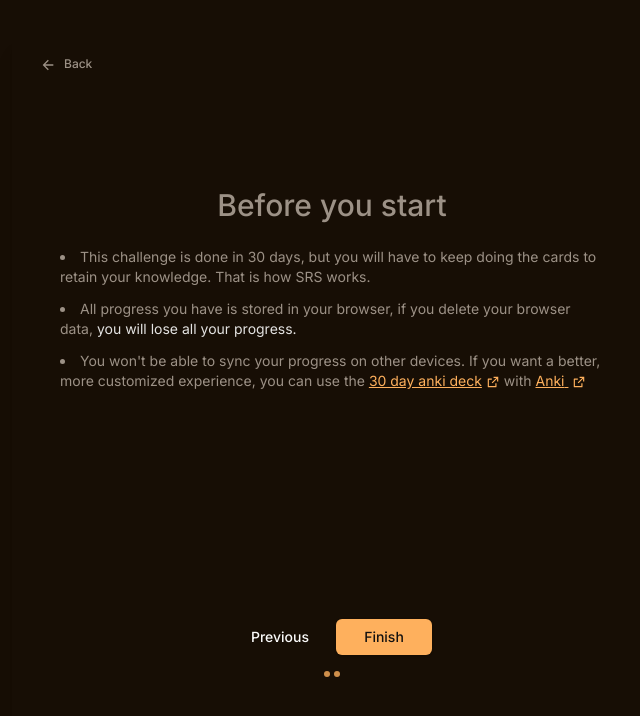
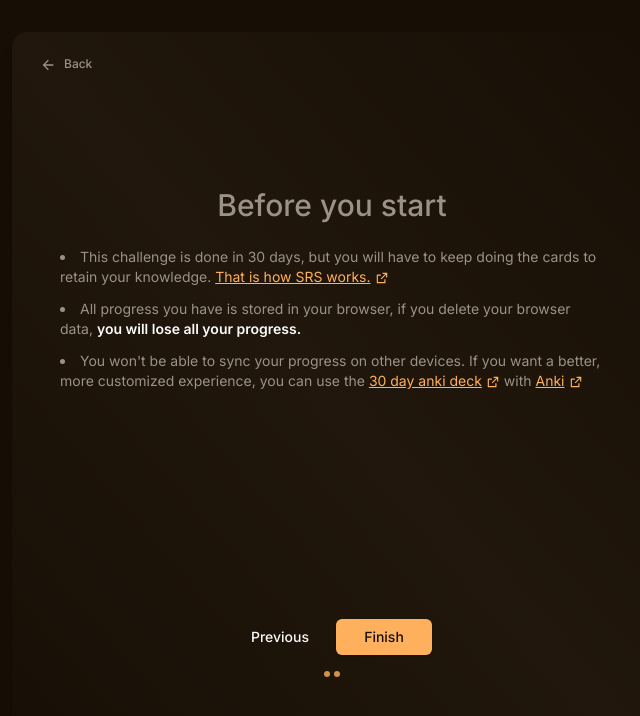
Before and after one commit to egegungordu/30-day-kanji, a Next.js app: page /app in a window 1280 px wide. Both pictures are taken after a click on the button "Next". Shown: the top 716 px of the page, without its empty margins (308-948 px from the left). Built offline with nearby package versions, Linux system fonts and the light colour scheme; what ts-fsrs would draw is missing.

Commit message:
refactor: move external link to ui folder

```diff
--- a/src/app/app/_components/srs-onboarding.tsx
+++ b/src/app/app/_components/srs-onboarding.tsx
@@ -8,6 +8,7 @@ import {
 } from "react-icons/ri";
 import { cn } from "@/lib/utils";
 import Link from "next/link";
+import ExternalLink from "@/components/ui/external-link";
 
 function OnboardPage1() {
   return (
@@ -22,7 +23,7 @@ function OnboardPage1() {
       <p className="bg-accent/50 text-accent-foreground/80 px-5 py-3 rounded-xl text-sm mt-6">
         <RiErrorWarningLine className="mr-2 inline-block" />
         <span className="font-bold">IMPORTANT:</span> Intended for people who
-        already can read japanese, but struggle with writing.
+        can already understand and read japanese, but struggle with writing.
       </p>
       <ul className="list-disc list-inside space-y-3 text-sm">
         <li className="mt-6 text-muted-foreground">
@@ -36,7 +37,7 @@ function OnboardPage1() {
           method.
         </li>
         <li className="mt-2  text-muted-foreground">
-          To get through all the kanji, you will need to see{" "}
+          To finish the challenge, you will need to see{" "}
           <span className="font-bold text-primary">72 new kanji</span> a day.
         </li>
       </ul>
@@ -53,37 +54,26 @@ function OnboardPage2() {
       <ul className="list-disc list-inside space-y-3 text-sm">
         <li className="mt-6 text-muted-foreground">
           This challenge is done in 30 days, but you will have to keep doing the
-          cards to retain your knowledge. That is how SRS works.
+          cards to retain your knowledge.{" "}
+          <ExternalLink href="https://ncase.me/remember/">
+            That is how SRS works.
+          </ExternalLink>
         </li>
         <li className="mt-2 text-muted-foreground">
           All progress you have is stored in your browser, if you delete your
           browser data,{" "}
-          <span className="text-foreground/90">
+          <span className="text-foreground font-semibold">
             you will lose all your progress.
           </span>
         </li>
         <li className="mt-2 text-muted-foreground">
           You won't be able to sync your progress on other devices. If you want
           a better, more customized experience, you can use the{" "}
-          <a
-            href="https://github.com/egegungordu/30-day-kanji/releases"
-            rel="noreferrer"
-            target="_blank"
-            className="text-primary underline hover:opacity-80"
-          >
+          <ExternalLink href="https://github.com/egegungordu/30-day-kanji/releases">
             30 day anki deck
-            <RiExternalLinkLine className="inline-block align-text-bottom ml-1" />
-          </a>{" "}
+          </ExternalLink>{" "}
           with{" "}
-          <a
-            href="https://ankiweb.net"
-            rel="noreferrer"
-            target="_blank"
-            className="text-primary underline hover:opacity-80"
-          >
-            Anki{" "}
-            <RiExternalLinkLine className="inline-block align-text-bottom ml-1" />
-          </a>
+          <ExternalLink href="https://ankiweb.net">Anki</ExternalLink>
         </li>
       </ul>
     </div>
@@ -219,7 +209,7 @@ export default function SRSOnboarding({
   onOnboardingFinished: () => void;
 }) {
   return (
-    <div className="mx-auto max-w-screen-sm relative shadow-xl grid place-items-center h-full px-6 sm:px-12 g-gradient-to-tr rounded-2xl from-background via-popover to-background">
+    <div className="mx-auto max-w-screen-sm relative shadow-xl grid place-items-center h-full px-6 sm:px-12 bg-gradient-to-tr rounded-2xl from-background via-popover to-background">
       <Link href="/" className="absolute top-4 left-4">
         <Button variant="ghost" size="sm" className="text-muted-foreground">
           <RiArrowLeftLine className="size-4 mr-2 mt-0.5" />
--- /dev/null
+++ b/src/components/ui/external-link.tsx
@@ -0,0 +1,21 @@
+import React from "react"
+import { RiExternalLinkLine } from "react-icons/ri"
+
+const ExternalLink = React.forwardRef<
+  React.ElementRef<"a">,
+  React.ComponentPropsWithoutRef<"a">
+
+>(({ className, children, ...props }, ref) => (
+  <a
+    ref={ref}
+    rel="noreferrer"
+    target="_blank"
+    className={`${className} text-primary underline hover:opacity-80`}
+    {...props}
+  >
+    {children}
+    <RiExternalLinkLine className="inline-block align-text-bottom ml-1" />
+  </a>
+))
+
+export default ExternalLink
```
